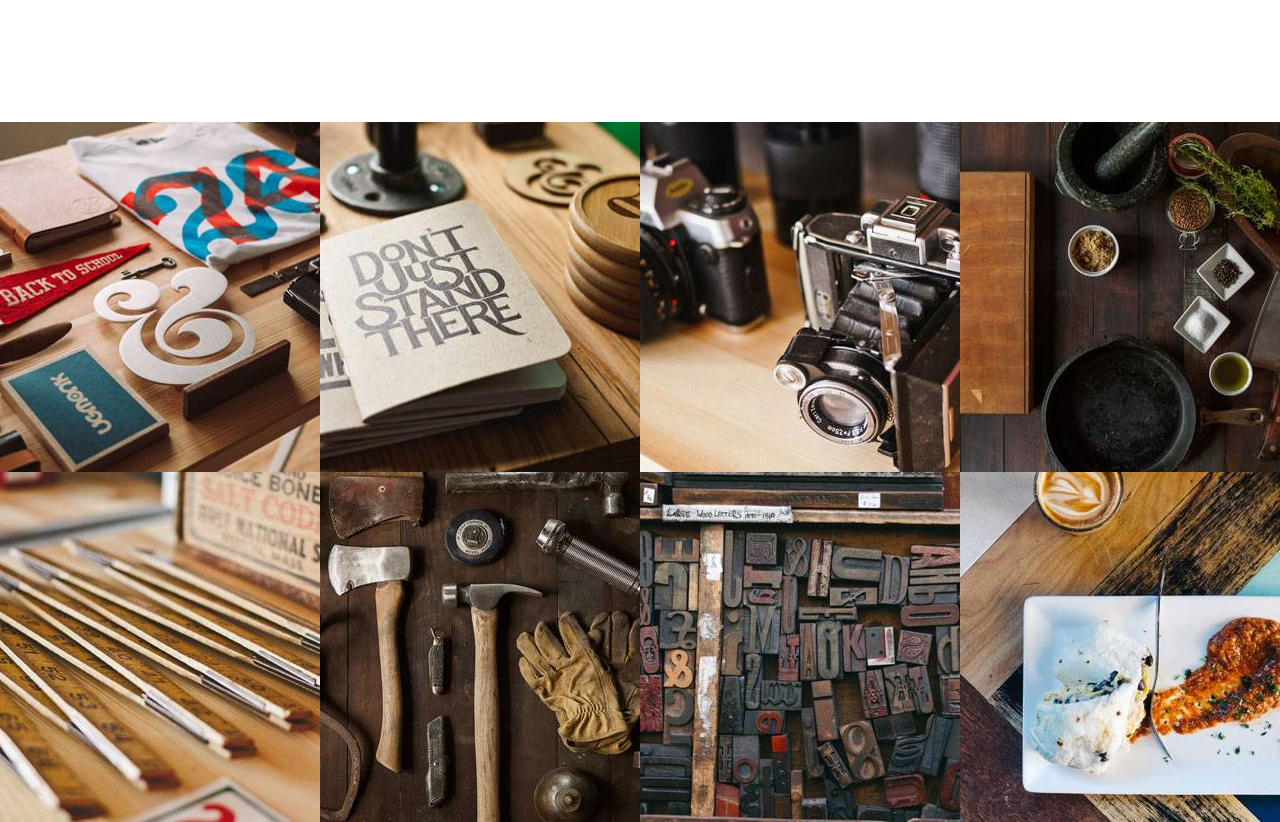
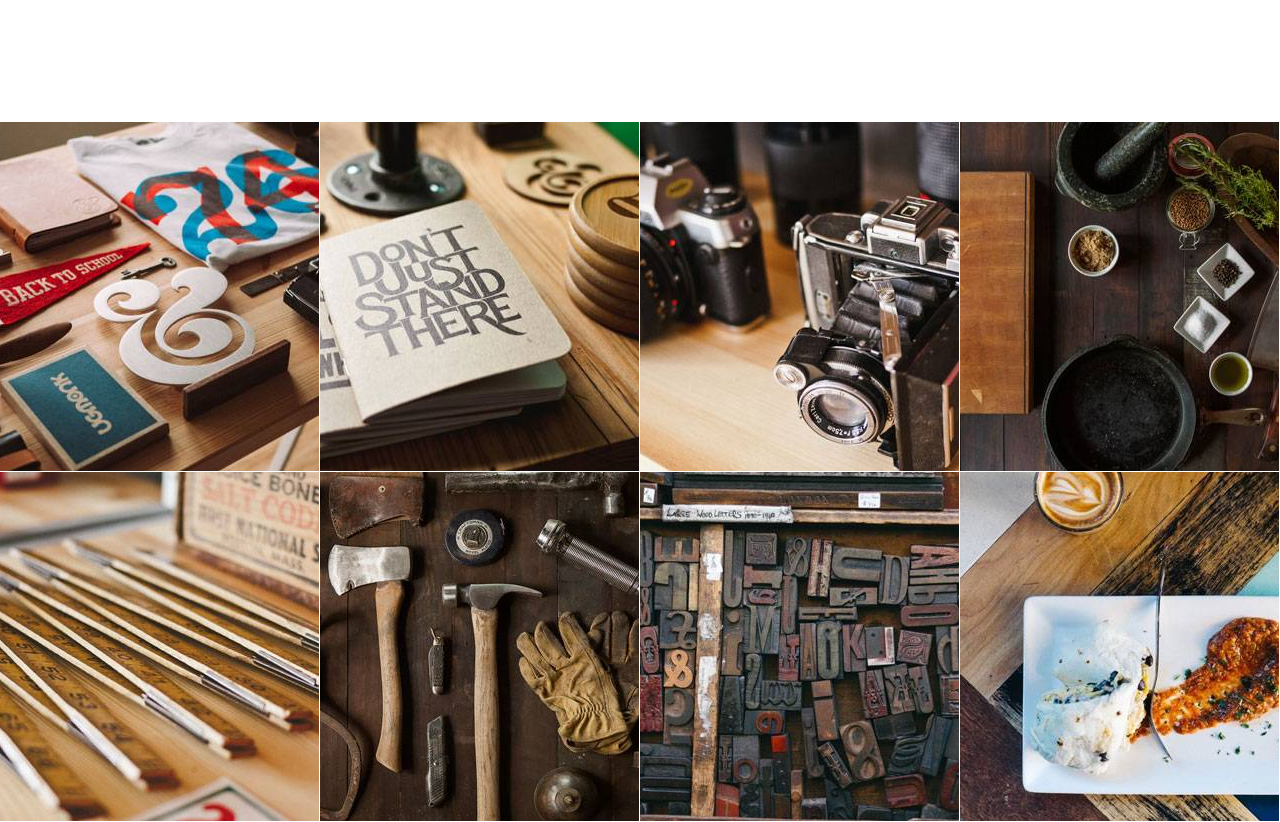
Before and after one commit to Teremus90/activebox, a plain HTML site: page index.html in a window 1280 px wide. Shown: the part 1282-2104 px from the top of the page. Drawn offline with nearby package versions, Linux system fonts and the light colour scheme.

Commit message:
sunday end

```diff
--- a/style.css
+++ b/style.css
@@ -209,6 +209,11 @@ p {
 .works__item {
     width: 25%;
     height: 350px;
+
+    border-bottom: 1px solid #fff;
+    border-right: 1px solid #fff;
+
+
     position: relative;
     overflow: hidden;
 }
```
